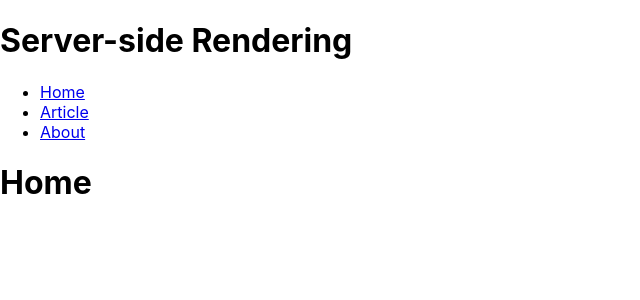
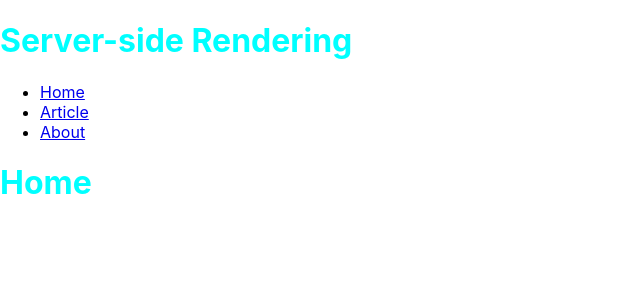
Before and after one commit to galbeiroc/react-software-architecture, a React (Create React App) app in the folder server-side-rendering/: page / in a window 1280 px wide. Shown: the top 300 px of the page, without its empty margins (0-640 px from the left). Built offline with nearby package versions, Linux system fonts and the light colour scheme.

Commit message:
style with index.css

```diff
--- a/server-side-rendering/src/index.css
+++ b/server-side-rendering/src/index.css
@@ -11,3 +11,7 @@ code {
   font-family: source-code-pro, Menlo, Monaco, Consolas, 'Courier New',
     monospace;
 }
+
+h1 {
+  color: aqua;
+}
```
Also changed, not shown: 1 other file (tests, documents, lock files or other folders).
